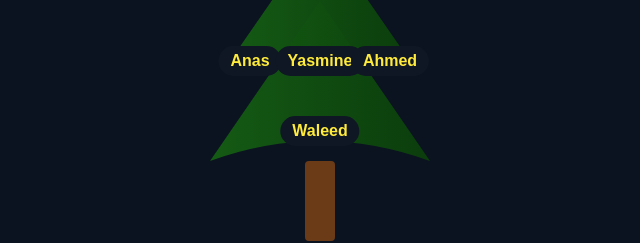
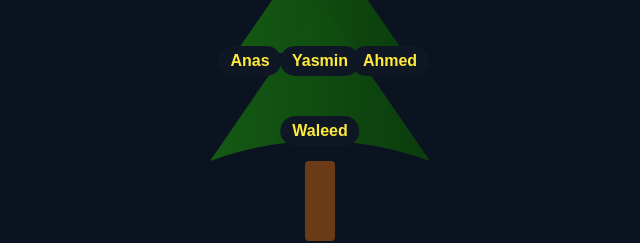
Before and after one commit to nerminsherif46/nerminsherif46.github.io, a plain HTML site: page index.html in a window 1280 px wide. Shown: the part 253-496 px from the top of the page, 320-960 px from the left. Drawn offline with Linux system fonts and the light colour scheme.

Commit message:
index.html

```diff
--- a/index.html
+++ b/index.html
@@ -66,7 +66,7 @@
   <div class="ornament" style="left:110px; top:120px;" data-message="Raneen, your kindness make work feel lighter, keep shining beautiful! Wishing you success and joy in the year ahead! (welcome back)💓💞💗"><div class="name">Raneen</div></div>
   <div class="ornament" style="left:190px; top:120px;" data-message="Nouran, Thank you for always showing up with good vibes and a helpful heart, your presence brings soo much motivation💞💗 "><div class="name">Nouran</div></div>
   <div class="ornament" style="left:80px; top:200px;" data-message="Anas, you make work fun with your great sense of humor, thanks for your energy, Wishing you lots of success ahead💗💗 "><div class="name">Anas</div></div>
-  <div class="ornament" style="left:150px; top:200px;" data-message="Yasmine, May this year be kind, joyful, and inspiring to you💗💗 "><div class="name">Yasmine</div></div>
+  <div class="ornament" style="left:150px; top:200px;" data-message="Yasmine, May this year be kind, joyful, and inspiring to you💗💗 "><div class="name">Yasmin</div></div>
   <div class="ornament" style="left:220px; top:200px;" data-message="Ahmed, Wishing you success, joy and good energy this new year!💗💗"><div class="name">Ahmed</div></div>
   <div class="ornament" style="left:150px; top:270px;" data-message="Waleed, Wishing you a bright and inspiring new year ahead!💗💗"><div class="name">Waleed</div></div>
 
```
